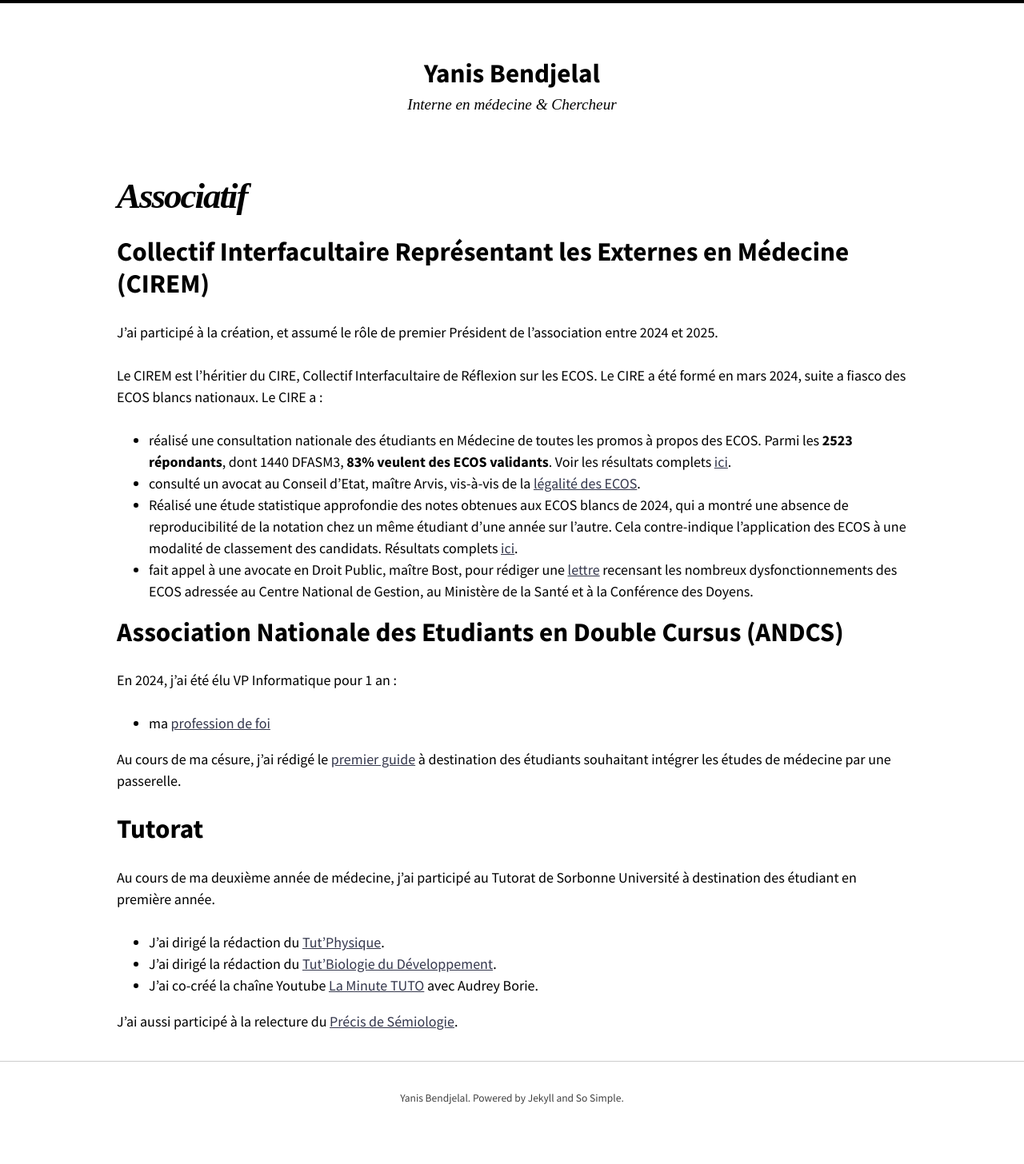
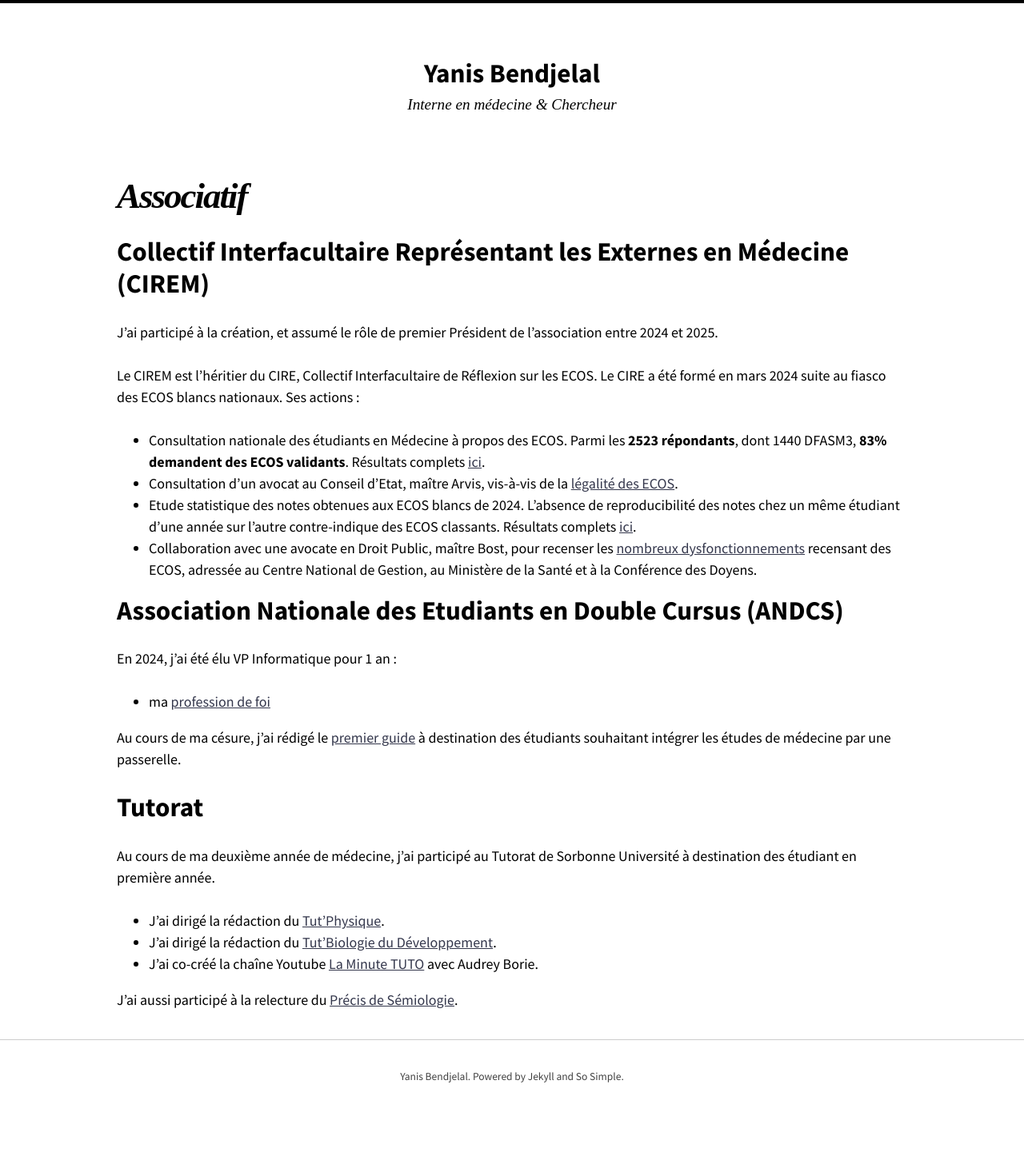
Before and after one commit to Bendjelal/bendjelal.github.io, a Jekyll site: the page built from associatif/associatif.md, in a window 1280 px wide. Shown: the whole page at 80% size. Built offline with Jekyll 4.4.1, drawn with Linux system fonts in a browser that asks for light colours; nearby versions of some CDN libraries; after the commit the page ends 1429 px from its top, so only the background shows below that.

Commit message:
Update associatif.md

```diff
--- a/associatif/associatif.md
+++ b/associatif/associatif.md
@@ -8,11 +8,11 @@
 
 J'ai participé à la création, et assumé le rôle de premier Président de l'association entre 2024 et 2025.
 
-Le CIREM est l'héritier du CIRE, Collectif Interfacultaire de Réflexion sur les ECOS. Le CIRE a été formé en mars 2024, suite a fiasco des ECOS blancs nationaux. Le CIRE a :
-- réalisé une consultation nationale des étudiants en Médecine de toutes les promos à propos des ECOS. Parmi les **2523 répondants**, dont 1440 DFASM3, **83% veulent des ECOS validants**. Voir les résultats complets [ici](https://bendjelal.github.io/associatif/CIREM/sondage_cire_resultat.png).
-- consulté un avocat au Conseil d'Etat, maître Arvis, vis-à-vis de la [légalité des ECOS](https://bendjelal.github.io/associatif/CIREM/courrier_maitre_bost.pdf).
-- Réalisé une étude statistique approfondie des notes obtenues aux ECOS blancs de 2024, qui a montré une absence de reproducibilité de la notation chez un même étudiant d'une année sur l'autre. Cela contre-indique l'application des ECOS à une modalité de classement des candidats. Résultats complets [ici](https://bendjelal.github.io/associatif/CIREM/notes_ecos_blancs_mars_2024.pdf).
-- fait appel à une avocate en Droit Public, maître Bost, pour rédiger une [lettre](https://bendjelal.github.io/associatif/CIREM/courrier_maitre_bost.pdf) recensant les nombreux dysfonctionnements des ECOS adressée au Centre National de Gestion, au Ministère de la Santé et à la Conférence des Doyens.
+Le CIREM est l'héritier du CIRE, Collectif Interfacultaire de Réflexion sur les ECOS. Le CIRE a été formé en mars 2024 suite au fiasco des ECOS blancs nationaux. Ses actions :
+- Consultation nationale des étudiants en Médecine à propos des ECOS. Parmi les **2523 répondants**, dont 1440 DFASM3, **83% demandent des ECOS validants**. Résultats complets [ici](https://bendjelal.github.io/associatif/CIREM/sondage_cire_resultat.png).
+- Consultation d'un avocat au Conseil d'Etat, maître Arvis, vis-à-vis de la [légalité des ECOS](https://bendjelal.github.io/associatif/CIREM/courrier_maitre_bost.pdf).
+- Etude statistique des notes obtenues aux ECOS blancs de 2024. L'absence de reproducibilité des notes chez un même étudiant d'une année sur l'autre contre-indique des ECOS classants. Résultats complets [ici](https://bendjelal.github.io/associatif/CIREM/notes_ecos_blancs_mars_2024.pdf).
+- Collaboration avec une avocate en Droit Public, maître Bost, pour recenser les  [nombreux dysfonctionnements](https://bendjelal.github.io/associatif/CIREM/courrier_maitre_bost.pdf) recensant des ECOS, adressée au Centre National de Gestion, au Ministère de la Santé et à la Conférence des Doyens.
 
 
 # Association Nationale des Etudiants en Double Cursus (ANDCS)
```
